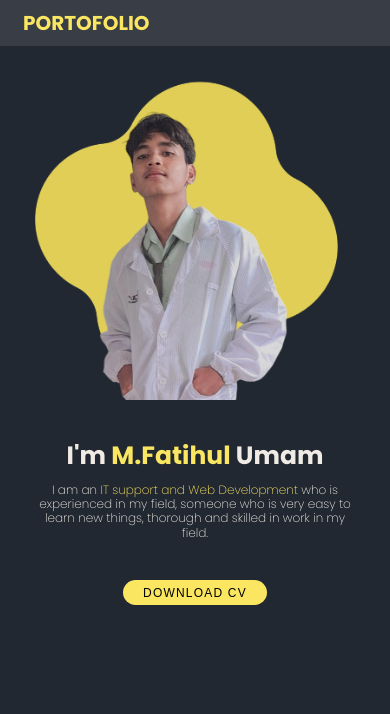
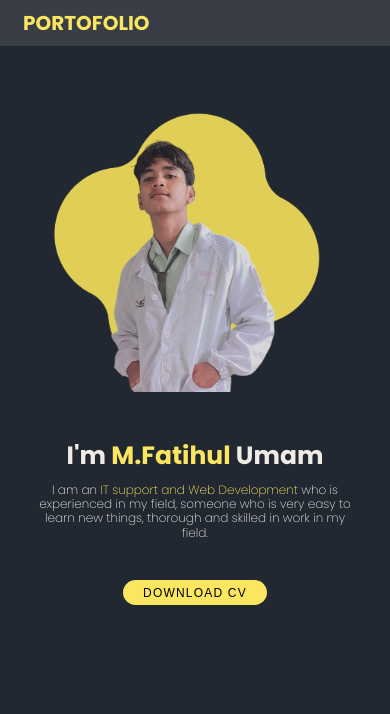
Before and after one commit to umam-cloud/porto, a plain HTML site: page index.html in a window 390 px wide. Shown: the top 714 px of the page. Drawn offline with nearby package versions, Linux system fonts and the light colour scheme.

Commit message:
Update style.css

```diff
--- a/style.css
+++ b/style.css
@@ -380,10 +380,10 @@ footer p {
 
     .About img{
         position: absolute;
-        top: 0%;
-        right: -4%;
-        width: 400px;
-        height: 400px;
+        top: 5%;
+        right: 2%;
+        width: 350px;
+        height: 350px;
     }
 
     .About p{
```
